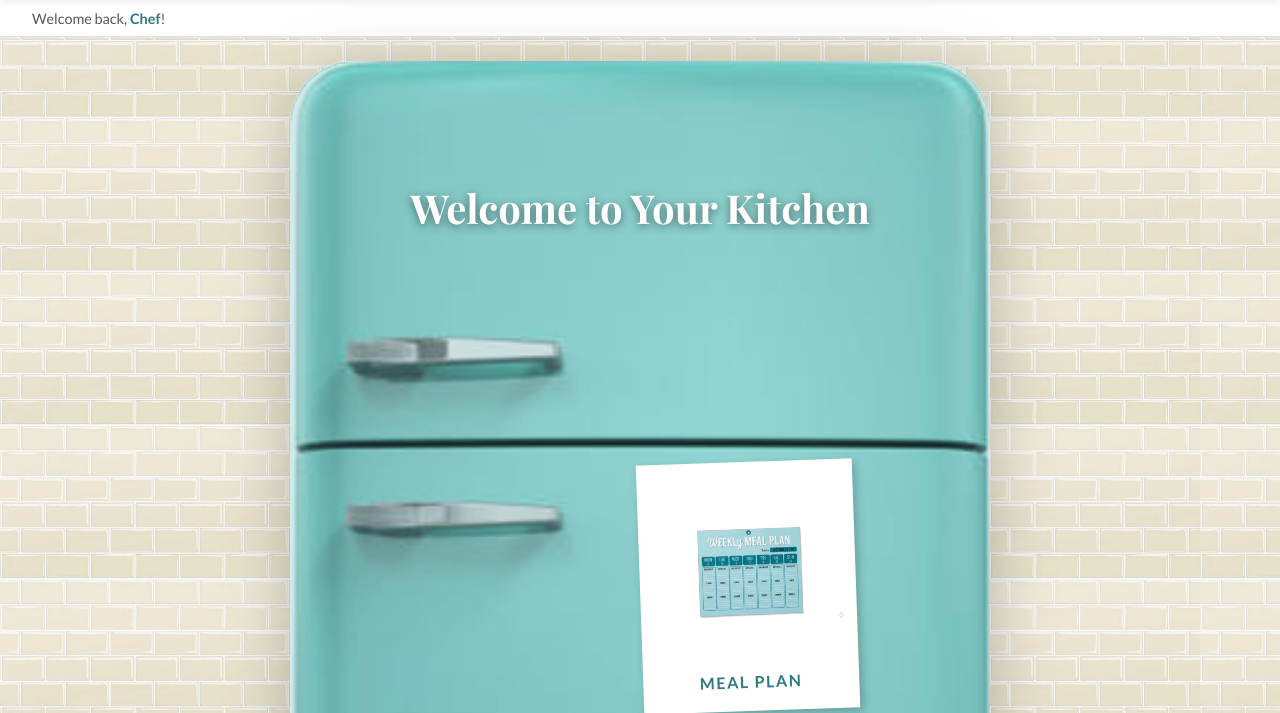
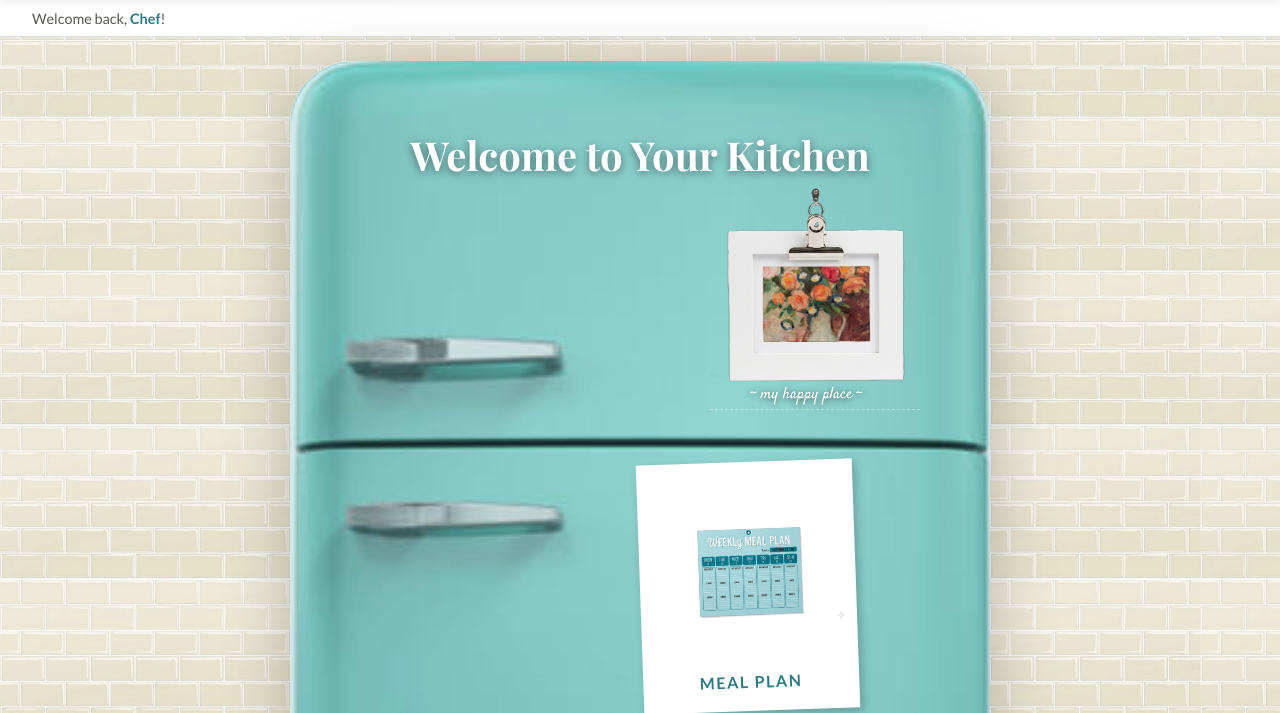
Before and after one commit to aimeewirick/home-bakes, a Flask app: page / in a window 1280 px wide. Shown: the part 36-749 px from the top of the page. Run offline with Flask 3, Linux system fonts and the light colour scheme; some libraries are stand-ins or nearby versions; some web fonts are replaced.

Commit message:
added a picture frame in index/home, added picture storage options in firebase, added picture caption, added default flower image and changing teaser text to show users they can add image

```diff
--- /dev/null
+++ b/static/css/frame-styles.css
@@ -0,0 +1,142 @@
+/* ═══════════════════════════════════════════
+   HomeBakes — Fridge Frame Styles
+═══════════════════════════════════════════ */
+
+/* ── Frame wrapper — sits on freezer section ── */
+.fridge-frame-wrapper {
+  position: absolute;
+  top: 9%;
+  left: 75%;
+  transform: translateX(-50%);
+  width: 30%;                /* wider — no left/right clipping */
+  z-index: 3;
+  display: flex;
+  flex-direction: column;
+  align-items: center;
+}
+
+/* ── Frame container — relative so photo sits inside ── */
+.fridge-frame {
+  position: relative;
+  width: 100%;
+  cursor: pointer;
+}
+
+/* ── The photo inside the frame — behind the frame image ── */
+.fridge-frame-photo {
+  position: absolute;
+  top: 30%;
+  left: 13%;
+  width: 74%;
+  height: 40%;
+  object-fit: cover;
+  border-radius: 2px;
+  z-index: 1;
+  background: white;    /* solid backing */
+}
+
+/* ── The picture frame image — on top of photo ── */
+.fridge-frame-img {
+  position: relative;
+  width: 100%;
+  display: block;
+  z-index: 2;
+  pointer-events: none;
+  /* remove mix-blend-mode: multiply */
+}
+
+/* ── Hover overlay ── */
+.fridge-frame-overlay {
+  position: absolute;
+  top: 0;
+  left: 0;
+  right: 0;
+  bottom: 0;        /* this stays within .fridge-frame only */
+  z-index: 4;
+  display: flex;
+  align-items: center;
+  justify-content: center;
+  border-radius: 4px;
+  transition: background 0.3s;
+}
+.fridge-frame-overlay.hovered {
+  background: rgba(255, 255, 255, 0.18);
+}
+
+/* ── Teaser text ── */
+.teaser-text {
+  font-family: 'Satisfy', cursive;
+  font-size: 0.85rem;
+  color: white;
+  text-shadow: 0 1px 4px rgba(0,0,0,0.7);
+  text-align: center;
+  padding: 0.3rem 0.75rem;
+  background: rgba(0,0,0,0.4);
+  border-radius: 20px;
+  opacity: 0;
+  transition: opacity 0.25s;
+  pointer-events: none;
+  white-space: nowrap;
+}
+
+/* ── Hidden file input ── */
+.frame-file-input { display: none; }
+
+/* ── Caption below the frame ── */
+.frame-caption-wrapper {
+  margin-top: -2rem;
+  text-align: center;
+  width: 100%;
+  position: relative;
+  z-index: 10;        /* higher than overlay's z-index: 4 */
+}
+
+.frame-caption {
+  font-family: 'Satisfy', cursive;
+  font-size: 1rem;
+  color: white;
+  text-shadow: 0 1px 6px rgba(0,0,0,0.6);
+  cursor: pointer;
+  display: block;
+  transition: opacity 0.2s;
+  padding: 0.2rem 0.5rem;
+  border-bottom: 1.5px dashed rgba(255,255,255,0.4);
+  position: relative;
+  z-index: 10;        /* sits above the overlay */
+}
+.frame-caption:hover {
+  opacity: 0.75;
+  border-bottom-color: rgba(255,255,255,0.8);
+}
+
+/* Small pencil hint on hover */
+.frame-caption::after {
+  content: " ✏️";
+  font-size: 0.7rem;
+  opacity: 0;
+  transition: opacity 0.2s;
+}
+
+.frame-caption:hover::after { opacity: 1; }
+
+.frame-caption-input {
+  display: none;
+  width: 90%;
+  background: rgba(255,255,255,0.92);
+  border: none;
+  border-radius: 20px;
+  padding: 0.3rem 0.75rem;
+  font-family: 'Satisfy', cursive;
+  font-size: 0.95rem;
+  color: var(--text-dark);
+  text-align: center;
+  outline: none;
+  box-shadow: 0 2px 8px rgba(0,0,0,0.2);
+}
+
+/* ── Responsive ── */
+@media (max-width: 480px) {
+  .fridge-frame-wrapper { width: 60%; top: 3%; }
+  .teaser-text { font-size: 0.7rem; }
+  .frame-caption { font-size: 0.85rem; }
+}
--- a/static/css/index.css
+++ b/static/css/index.css
@@ -32,7 +32,7 @@ body {
 
 .welcome-text {
   position: absolute;
-  top: 9%;
+  top: 5%;
   left: 50%;
   transform: translateX(-50%);
   font-family: 'Playfair Display', serif;
--- a/static/js/firebase-init.js
+++ b/static/js/firebase-init.js
@@ -1,5 +1,8 @@
-import { initializeApp } from "https://www.gstatic.com/firebasejs/10.12.0/firebase-app.js";
-import { getAuth }       from "https://www.gstatic.com/firebasejs/10.12.0/firebase-auth.js";
+// firebase-init.js
+import { initializeApp }  from "https://www.gstatic.com/firebasejs/10.12.0/firebase-app.js";
+import { getAuth }        from "https://www.gstatic.com/firebasejs/10.12.0/firebase-auth.js";
+import { getFirestore }   from "https://www.gstatic.com/firebasejs/10.12.0/firebase-firestore.js";
+import { getStorage }     from "https://www.gstatic.com/firebasejs/10.12.0/firebase-storage.js";
 
 const firebaseConfig = {
   apiKey:            "AIzaSyDG2opZZ59kX76nY7UTs1wyayNVypQOGWM",
@@ -11,4 +14,7 @@ const firebaseConfig = {
 };
 
 const app = initializeApp(firebaseConfig);
-export const auth = getAuth(app);
+
+export const auth    = getAuth(app);
+export const db      = getFirestore(app);
+export const storage = getStorage(app);
--- /dev/null
+++ b/static/js/profile.js
@@ -0,0 +1,181 @@
+// profile.js
+// Handles fridge frame photo upload, caption editing,
+// and rotating teaser messages (only shown if no custom photo).
+
+import { auth } from "/static/js/firebase-init.js";
+import { onAuthStateChanged } from "https://www.gstatic.com/firebasejs/10.12.0/firebase-auth.js";
+import {
+  getFirestore,
+  doc,
+  getDoc,
+  updateDoc,
+  setDoc
+} from "https://www.gstatic.com/firebasejs/10.12.0/firebase-firestore.js";
+import {
+  getStorage,
+  ref,
+  uploadBytes,
+  getDownloadURL
+} from "https://www.gstatic.com/firebasejs/10.12.0/firebase-storage.js";
+
+const db      = getFirestore();
+const storage = getStorage();
+
+// ── Rotating teaser messages ──────────────────────────────────────────────────
+const TEASER_MESSAGES = [
+  "hang some art 🎨",
+  "add a little bling ✨",
+  "stick a family photo 📸",
+  "show off your pet 🐾",
+  "pin a favorite memory 💌",
+  "add a kid's drawing 🖍️",
+  "your happy place 🌻",
+  "make it yours 💛",
+];
+
+let teaserIndex  = Math.floor(Math.random() * TEASER_MESSAGES.length);
+let teaserTimer  = null;
+let currentUID   = null;
+let hasCustomPhoto = false;   // ← tracks if user has uploaded a photo
+
+// ── DOM refs ──────────────────────────────────────────────────────────────────
+const framePhoto       = document.getElementById("framePhoto");
+const frameOverlay     = document.getElementById("frameOverlay");
+const teaserText       = document.getElementById("teaserText");
+const fileInput        = document.getElementById("frameFileInput");
+const captionEl        = document.getElementById("frameCaption");
+const captionInput     = document.getElementById("frameCaptionInput");
+
+// ── Load user profile on auth ─────────────────────────────────────────────────
+onAuthStateChanged(auth, async (user) => {
+  if (!user) return;
+  currentUID = user.uid;
+
+  try {
+    const userDoc = await getDoc(doc(db, "users", user.uid));
+
+    if (userDoc.exists()) {
+      const data = userDoc.data();
+
+      // Load saved photo
+      if (data.framePhotoURL) {
+        framePhoto.src   = data.framePhotoURL;
+        hasCustomPhoto   = true;   // ← user has a photo — suppress teasers
+      }
+
+      // Load saved caption
+      if (data.frameCaption) {
+        captionEl.textContent = data.frameCaption;
+      }
+
+    } else {
+      // First time — create user document
+      await setDoc(doc(db, "users", user.uid), {
+        displayName:   user.displayName || "",
+        email:         user.email,
+        framePhotoURL: "",
+        frameCaption:  "~ my happy place ~",
+        createdAt:     new Date()
+      });
+    }
+  } catch (err) {
+    console.error("Error loading profile:", err);
+  }
+});
+
+// ── Hover — only show teasers if NO custom photo ──────────────────────────────
+frameOverlay.addEventListener("mouseenter", () => {
+  frameOverlay.classList.add("hovered");
+
+  if (!hasCustomPhoto) {
+    // No custom photo yet — show rotating teasers to invite upload
+    showNextTeaser();
+    teaserTimer = setInterval(showNextTeaser, 1800);
+  } else {
+    // Has a photo — just show a subtle "change photo" hint
+    teaserText.textContent = "change photo 🔄";
+    teaserText.style.opacity = "1";
+  }
+});
+
+frameOverlay.addEventListener("mouseleave", () => {
+  frameOverlay.classList.remove("hovered");
+  clearInterval(teaserTimer);
+  teaserText.style.opacity = "0";
+  setTimeout(() => { teaserText.textContent = ""; }, 250);
+});
+
+function showNextTeaser() {
+  teaserText.style.opacity = "0";
+  setTimeout(() => {
+    teaserText.textContent   = TEASER_MESSAGES[teaserIndex];
+    teaserText.style.opacity = "1";
+    teaserIndex = (teaserIndex + 1) % TEASER_MESSAGES.length;
+  }, 200);
+}
+
+// ── Click frame — open file picker ────────────────────────────────────────────
+frameOverlay.addEventListener("click", () => {
+  fileInput.click();
+});
+
+// ── File selected — upload to Firebase Storage ────────────────────────────────
+fileInput.addEventListener("change", async (e) => {
+  const file = e.target.files[0];
+  if (!file || !currentUID) return;
+
+  // Show local preview immediately
+  const localURL = URL.createObjectURL(file);
+  framePhoto.src = localURL;
+  hasCustomPhoto = true;   // ← suppress teasers now
+
+  try {
+    const storageRef  = ref(storage, `frame-photos/${currentUID}`);
+    await uploadBytes(storageRef, file);
+    const downloadURL = await getDownloadURL(storageRef);
+
+    await updateDoc(doc(db, "users", currentUID), {
+      framePhotoURL: downloadURL
+    });
+
+    console.log("Frame photo saved!");
+  } catch (err) {
+    console.error("Upload failed:", err);
+    // Keep local preview even if upload fails
+  }
+});
+
+// ── Caption — click to edit inline ───────────────────────────────────────────
+captionEl.addEventListener("click", () => {
+  captionInput.value         = captionEl.textContent;
+  captionEl.style.display    = "none";
+  captionInput.style.display = "block";
+  captionInput.focus();
+  captionInput.select();
+});
+
+async function saveCaption() {
+  const newCaption           = captionInput.value.trim() || "~ my happy place ~";
+  captionEl.textContent      = newCaption;
+  captionEl.style.display    = "block";
+  captionInput.style.display = "none";
+
+  if (!currentUID) return;
+  try {
+    await updateDoc(doc(db, "users", currentUID), {
+      frameCaption: newCaption
+    });
+  } catch (err) {
+    console.error("Caption save failed:", err);
+  }
+}
+
+captionInput.addEventListener("keydown", (e) => {
+  if (e.key === "Enter")  saveCaption();
+  if (e.key === "Escape") {
+    captionInput.style.display = "none";
+    captionEl.style.display    = "block";
+  }
+});
+
+captionInput.addEventListener("blur", saveCaption);
--- a/templates/index.html
+++ b/templates/index.html
@@ -6,6 +6,7 @@
   <title>HomeBakes — My Kitchen</title>
   <link rel="stylesheet" href="/static/css/style.css" />
   <link rel="stylesheet" href="/static/css/index.css" />
+  <link rel="stylesheet" href="/static/css/frame-styles.css" />
 </head>
 <body>
 
@@ -22,7 +23,8 @@
     </ul>
     <div class="nav-icons">
       <button class="nav-icon-btn" id="logoutBtn" title="Log out">
-        <svg width="22" height="22" viewBox="0 0 24 24" fill="none" stroke="currentColor" stroke-width="1.8">
+        <svg width="22" height="22" viewBox="0 0 24 24" fill="none"
+             stroke="currentColor" stroke-width="1.8">
           <path d="M9 21H5a2 2 0 0 1-2-2V5a2 2 0 0 1 2-2h4"/>
           <polyline points="16 17 21 12 16 7"/>
           <line x1="21" y1="12" x2="9" y2="12"/>
@@ -38,21 +40,59 @@
 
   <!-- Main dashboard -->
   <div class="dashboard">
-
-    <!-- Fridge with magnet cards overlaid -->
     <div class="fridge-container">
 
+      <!-- Welcome text at top of fridge -->
       <h2 class="welcome-text">Welcome to Your Kitchen</h2>
 
-      <!-- The fridge image -->
+      <!-- Fridge image -->
       <img class="fridge-img"
            src="/static/images/refrigerator.png"
            alt="Retro teal refrigerator" />
 
-      <!-- Magnet cards sit on top of the fridge -->
+      <!-- ── Picture frame — centered on freezer section ── -->
+      <div class="fridge-frame-wrapper">
+
+        <div class="fridge-frame">
+          <!-- Photo sits BEHIND the frame -->
+          <img id="framePhoto"
+               class="fridge-frame-photo"
+               src="/static/images/flower.png"
+               alt="Your photo" />
+
+          <!-- Frame image on top -->
+          <img class="fridge-frame-img"
+               src="/static/images/picture_frame.png"
+               alt="Picture frame" />
+
+          <!-- Hover/click overlay -->
+          <div class="fridge-frame-overlay" id="frameOverlay">
+            <span class="teaser-text" id="teaserText"></span>
+          </div>
+
+          <!-- Hidden file input -->
+          <input type="file"
+                 id="frameFileInput"
+                 class="frame-file-input"
+                 accept="image/*" />
+        </div>
+
+        <!-- Caption below frame — click to edit -->
+        <div class="frame-caption-wrapper">
+          <span class="frame-caption" id="frameCaption">~ my happy place ~</span>
+          <input type="text"
+                 class="frame-caption-input"
+                 id="frameCaptionInput"
+                 maxlength="30"
+                 placeholder="add a caption..." />
+        </div>
+
+      </div>
+
+      <!-- Magnet cards on lower fridge door -->
       <div class="magnet-row">
 
-        <a class="magnet-card" href="/meal_plans.html">
+        <a class="magnet-card" href="/meal-plans.html">
           <img src="/static/images/meal_plan.png" alt="Meal Plan" />
           <span class="magnet-label">Meal Plan</span>
         </a>
@@ -73,10 +113,13 @@
 
 <script type="module">
   import { requireAuth, logout } from "/static/js/auth.js";
+  import "/static/js/profile.js";
+
   requireAuth(user => {
     document.getElementById("userName").textContent =
       user.displayName || user.email.split("@")[0];
   });
+
   document.getElementById("logoutBtn").addEventListener("click", () => logout());
 </script>
 </body>
```
Also changed, not shown: static/images/flower.png (added), static/images/picture_frame.png (added).
